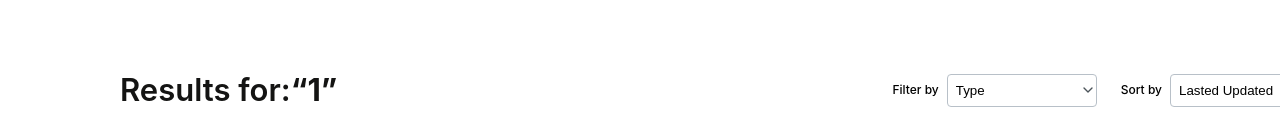
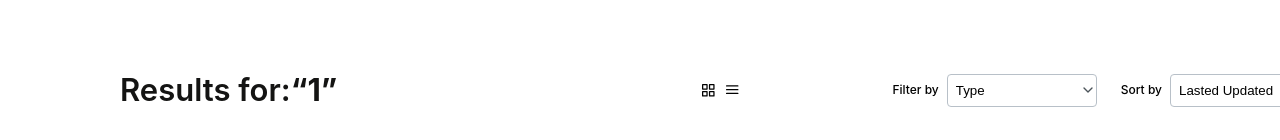
Before and after one commit to MagisterUnivers/deltaplata-searchwidget, a React (Create React App) app: page /search/1 in a window 1280 px wide. Shown: the part 126-266 px from the top of the page. Built offline with nearby package versions, Linux system fonts and the light colour scheme.

Commit message:
ADD: Buttons to switch layers

```diff
--- a/src/pages/SearchPage/SearchPage.jsx
+++ b/src/pages/SearchPage/SearchPage.jsx
@@ -8,6 +8,8 @@ import {
 import { Bulk } from '../../components/Bulk/Bulk';
 import PersonCard from '../../components/PersonCard/PersonCard';
 import { HashViewComponent } from '../../components/HashViewComponent/HashViewComponent';
+import { ReactComponent as GridSVG } from '../../assets/svg/grid-layer.svg';
+import { ReactComponent as FlexSVG } from '../../assets/svg/flex-layer.svg';
 import '../../components/Container/Container.style.scss';
 import '../WelcomePage/WelcomePage.style.scss';
 import '../../components/Section/Section.style.scss';
@@ -28,6 +30,22 @@ const SearchPage = () => {
 							Results for:
 							<span className={searchQueryClass}>{searchquery}</span>
 						</h1>
+					</div>
+					<div className="title-wrapper__grid-selection">
+						<FlexSVG
+							width={16}
+							height={16}
+							aria-label="switch layer to flex"
+							title="Switch to Flex View"
+							className="title-wrapper__layer-switch"
+						/>
+						<GridSVG
+							width={16}
+							height={16}
+							aria-label="switch later to grid"
+							title="Switch to Grid View"
+							className="title-wrapper__layer-switch"
+						/>
 					</div>
 					<div className="title-wrapper no-wrap place-to__end">
 						<Filter type="filter" data={MockFilterOptions} />
--- a/src/pages/SearchPage/SearchPage.style.scss
+++ b/src/pages/SearchPage/SearchPage.style.scss
@@ -39,3 +39,13 @@
 	flex-wrap: wrap;
 	gap: 20px;
 }
+
+.title-wrapper__grid-selection {
+	display: flex;
+	gap: 8px;
+	align-items: center;
+}
+
+.title-wrapper__layer-switch {
+	cursor: pointer;
+}
```
